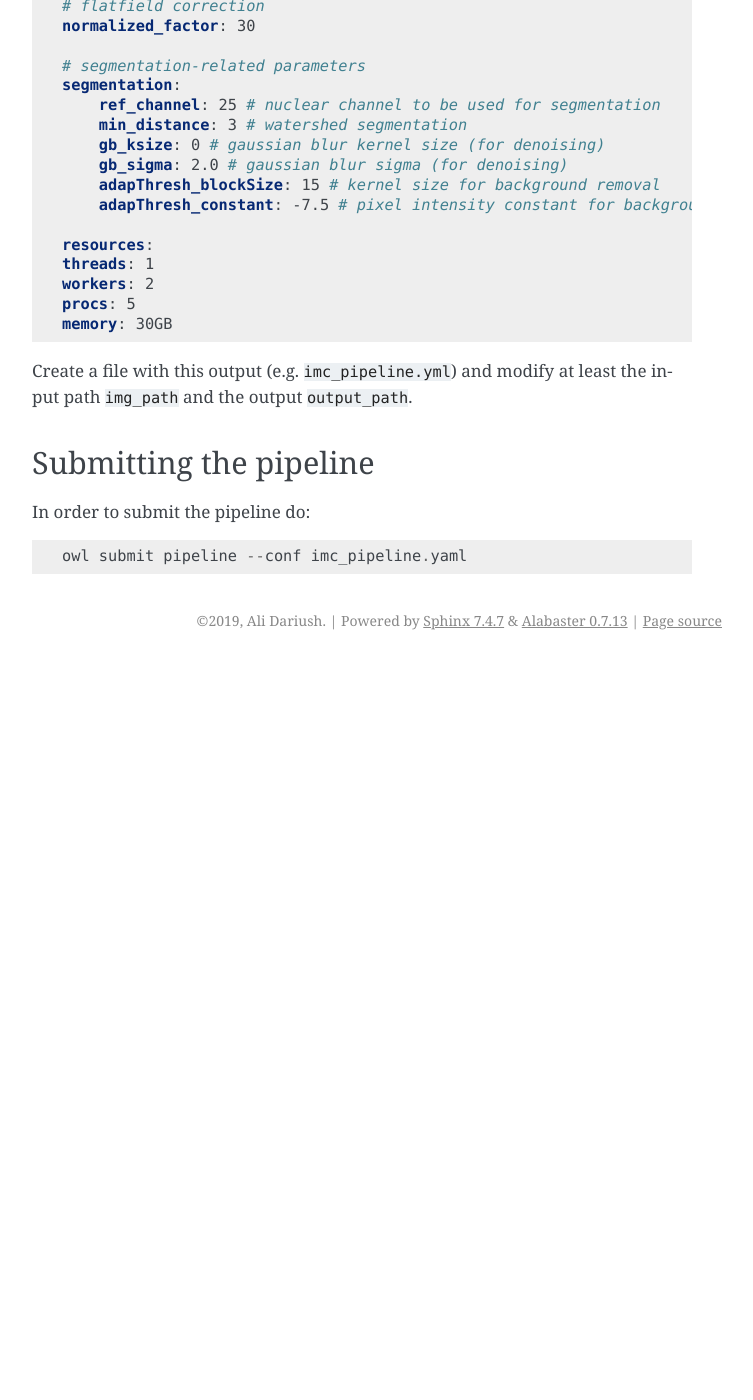
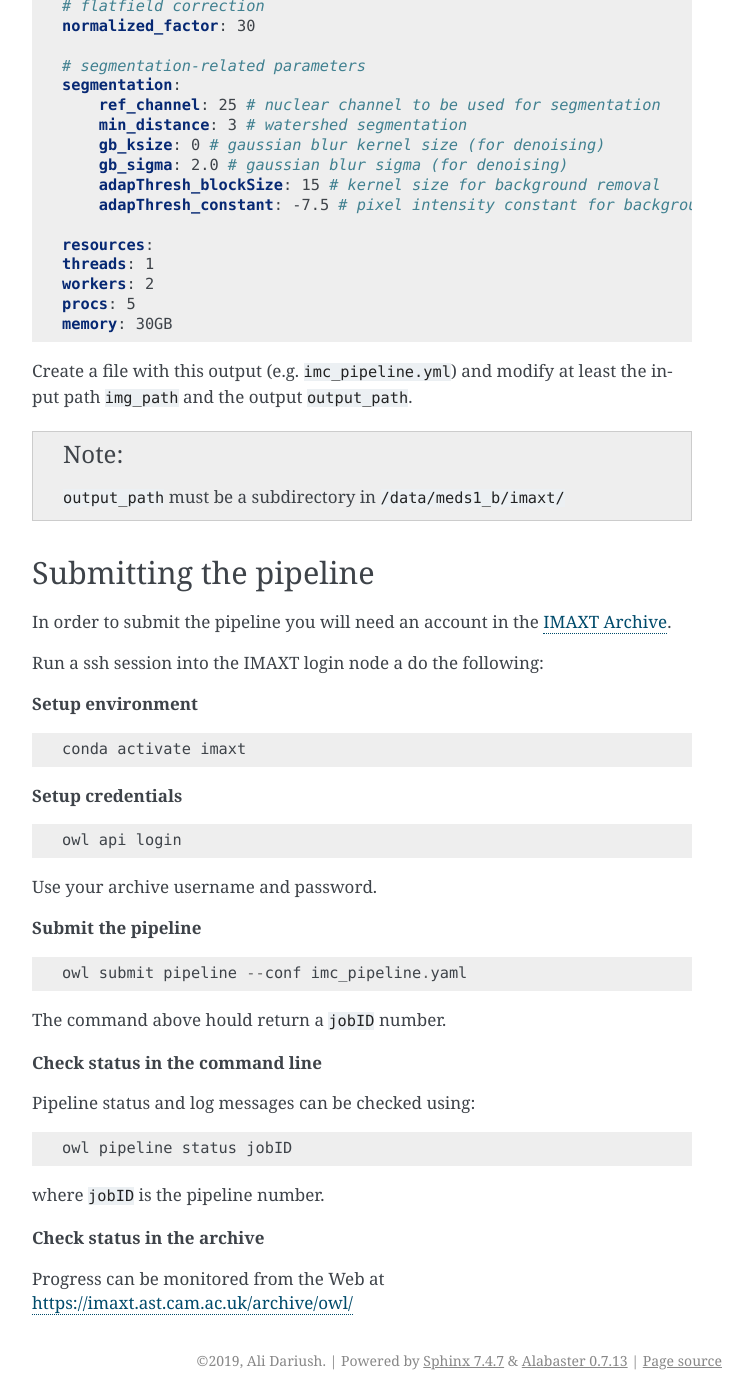
Before and after one commit to IMAXT/imc-nuclear-segmentation, a Sphinx documentation site: the page built from docs/usage.rst, in a window 1280 px wide and 1400 px high, scrolled down 601 px. Shown: the whole window, without its empty margins (388-1141 px from the left). Built offline with Sphinx 7.4.7, drawn with Linux system fonts in a browser that asks for light colours; formulas are drawn with MathJax 3; before the commit the page ends 1261 px from its top, so only the background shows below that.

Commit message:
Update docs on usage

```diff
--- a/docs/usage.rst
+++ b/docs/usage.rst
@@ -51,11 +51,48 @@ Create a file with this output
 (e.g. ``imc_pipeline.yml``) and
 modify at least the input path ``img_path`` and the output ``output_path``.
 
+.. note:: ``output_path`` must be a subdirectory in ``/data/meds1_b/imaxt/``
+
 Submitting the pipeline
 -----------------------
 
-In order to submit the pipeline do:
+In order to submit the pipeline you will need an account in the
+`IMAXT Archive <https://imaxt.ast.cam.ac.uk/archive>`_.
+
+Run a ssh session into the IMAXT login node a do the following:
+
+**Setup environment**
+
+.. code-block:: python
+
+    conda activate imaxt
+
+**Setup credentials**
+
+.. code-block:: python
+
+    owl api login
+
+Use your archive username and password.
+
+**Submit the pipeline**
 
 .. code-block:: python
 
     owl submit pipeline --conf imc_pipeline.yaml
+
+The command above hould return a ``jobID`` number.
+
+**Check status in the command line**
+
+Pipeline status and log messages can be checked using:
+
+.. code-block:: python
+
+    owl pipeline status jobID
+
+where ``jobID`` is the pipeline number.
+
+**Check status in the archive**
+
+Progress can be monitored from the Web at https://imaxt.ast.cam.ac.uk/archive/owl/
```
